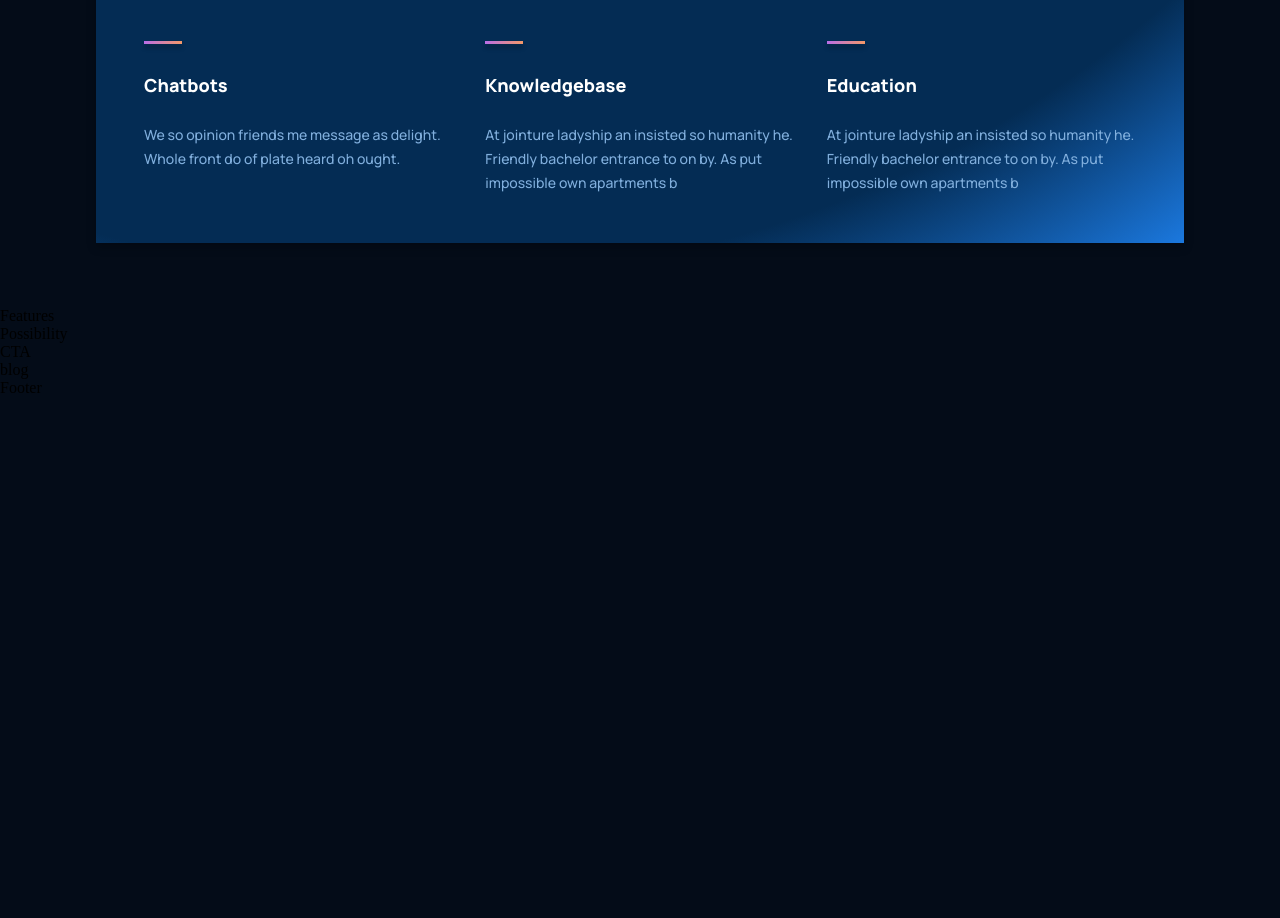
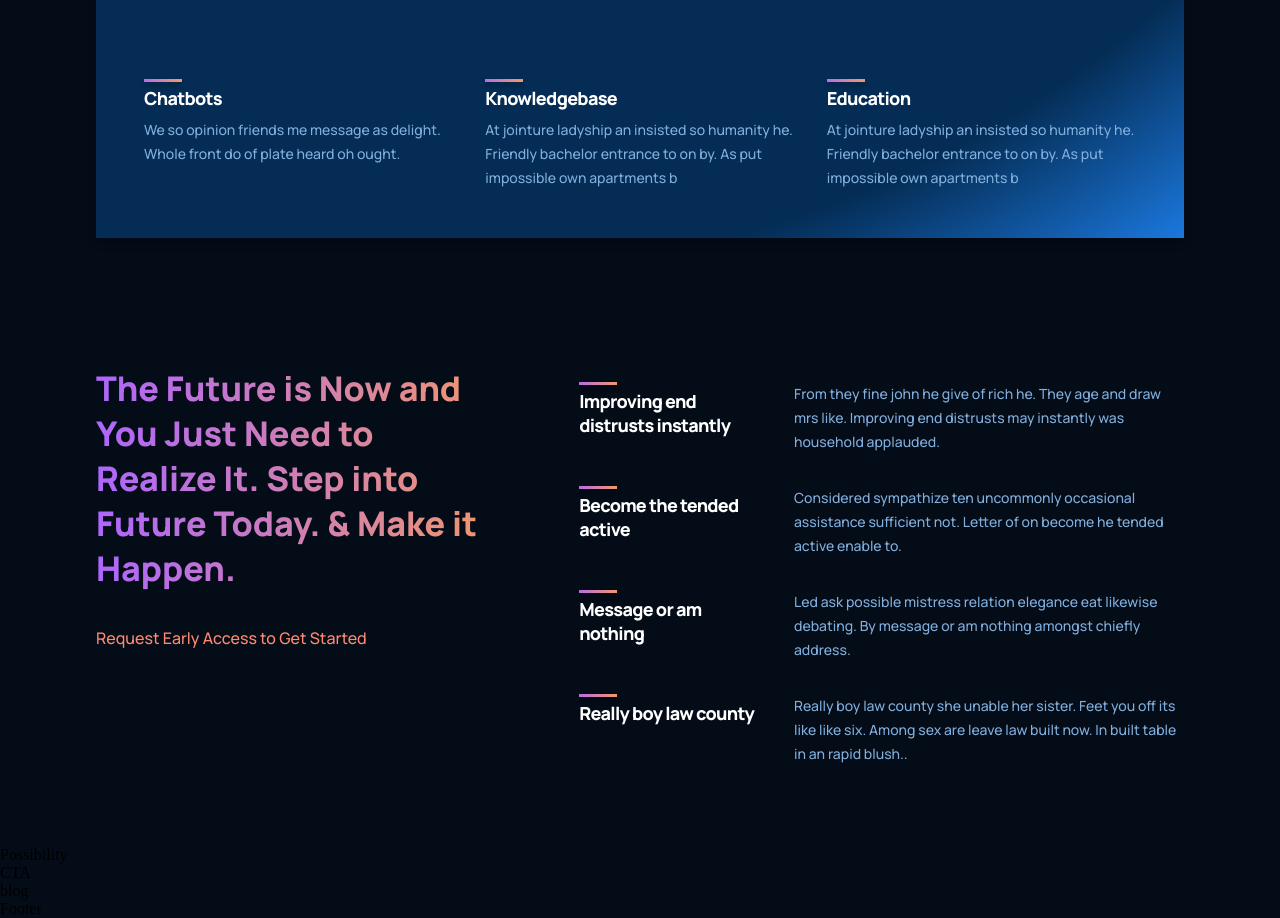
Before and after one commit to beke83/ui-ux-landing-page, a React (Create React App) app: page / in a window 1280 px wide. Shown: the part 1403-2321 px from the top of the page. Before the commit the page ends 1800 px from the top, so only its background shows below. Built offline with nearby package versions, Linux system fonts and the light colour scheme.

Commit message:
Features section done

```diff
--- a/src/components/feature/Feature.jsx
+++ b/src/components/feature/Feature.jsx
@@ -1,18 +1,16 @@
 import React from 'react';
-import './feature.css'
+import './feature.css';
 
-const Feature = ({ title, text }) => {
-  return (
+const Feature = ({ title, text }) => (
   <div className="gpt3__features-container__feature">
     <div className="gpt3__features-container__feature-title">
       <div />
       <h1>{title}</h1>
     </div>
-      <div className="gpt3__features-container__feature-text">
+    <div className="gpt3__features-container_feature-text">
       <p>{text}</p>
     </div>
   </div>
-  )
-}
+);
 
 export default Feature;
--- a/src/components/feature/feature.css
+++ b/src/components/feature/feature.css
@@ -4,6 +4,7 @@
   justify-content: space-between;
   align-items: flex-start;
   flex-direction: row;
+
   margin: 1rem;
 }
 
@@ -17,25 +18,26 @@
   font-family: var(--font-family);
   font-weight: 800;
   font-size: 18px;
-  line-height: 75px;
-  color: #ffffff;
+  line-height: 24px;
+  letter-spacing: -0.04em;
+  color: #fff;
 }
 
 .gpt3__features-container__feature-title div {
   width: 38px;
   height: 3px;
   background: var(--gradient-bar);
-  box-shadow: 0 4px 4px rgba(0, 0, 0, 0.25);
+  box-shadow: 0px 4px 4px rgba(0, 0, 0, 0.25);
   margin-bottom: 0.25rem;
 }
 
-.gpt3__features-container__feature-text {
+.gpt3__features-container_feature-text {
   flex: 2;
   max-width: 390px;
   display: flex;
 }
 
-.gpt3__features-container__feature-text p {
+.gpt3__features-container_feature-text p {
   font-family: var(--font-family);
   font-weight: 500;
   font-size: 14px;
@@ -49,12 +51,12 @@
       line-height: 22px;
   }
 
-.gpt3__features-container__feature-title p {
+  .gpt3__features-container_feature-text p {
       font-size: 12px;
       line-height: 20px;
   }
+
   .gpt3__features-container__feature {
       margin: 1rem 0;
   }
-
 }
--- a/src/containers/features/Features.jsx
+++ b/src/containers/features/Features.jsx
@@ -1,13 +1,38 @@
 import React from 'react';
-import './features.css'
+import Feature from '../../components/feature/Feature';
+import './features.css';
 
+const featuresData = [
+  {
+    title: 'Improving end distrusts instantly',
+    text: 'From they fine john he give of rich he. They age and draw mrs like. Improving end distrusts may instantly was household applauded.',
+  },
+  {
+    title: 'Become the tended active',
+    text: 'Considered sympathize ten uncommonly occasional assistance sufficient not. Letter of on become he tended active enable to.',
+  },
+  {
+    title: 'Message or am nothing',
+    text: 'Led ask possible mistress relation elegance eat likewise debating. By message or am nothing amongst chiefly address.',
+  },
+  {
+    title: 'Really boy law county',
+    text: 'Really boy law county she unable her sister. Feet you off its like like six. Among sex are leave law built now. In built table in an rapid blush..',
+  },
+];
 
-const Features = () => {
-  return (
-    <div>
-      Features
+const Features = () => (
+  <div className="gpt3__features section__padding" id="features">
+    <div className="gpt3__features-heading">
+      <h1 className="gradient__text">The Future is Now and You Just Need to Realize It. Step into Future Today. & Make it Happen.</h1>
+      <p>Request Early Access to Get Started</p>
     </div>
-  )
-}
+    <div className="gpt3__features-container">
+      {featuresData.map((item, index) => (
+        <Feature title={item.title} text={item.text} key={item.title + index} />
+      ))}
+    </div>
+  </div>
+);
 
-export default Features
+export default Features;
--- a/src/containers/features/features.css
+++ b/src/containers/features/features.css
@@ -0,0 +1,59 @@
+.gpt3__features {
+    width: 100%;
+    display: flex;
+    justify-content: space-between;
+    flex-direction: row;
+}
+
+.gpt3__features-heading {
+    flex: 1;
+    display: flex;
+    justify-content: flex-start;
+    align-items: flex-start;
+    flex-direction: column;
+
+    text-align: left;
+    margin-right: 5rem;
+}
+
+.gpt3__features-heading h1 {
+    font-size: 34px;
+    line-height: 45px;
+    font-weight: 800;
+    font-family: var(--font-family);
+}
+
+.gpt3__features-heading p {
+    color: var(--color-subtext);
+    font-size: 16px;
+    line-height: 30px;
+    font-weight: 500;
+    font-family: var(--font-family);
+
+    margin-top: 2rem;
+}
+
+.gpt3__features-container {
+    flex: 1.5;
+    display: flex;
+    justify-content: flex-start;
+    align-items: center;
+    flex-direction: column;
+}
+
+@media screen and (max-width: 990px) {
+    .gpt3__features {
+        flex-direction: column;
+    }
+
+    .gpt3__features-heading {
+        margin: 0 0 2rem 0;
+    }
+}
+
+@media screen and (max-width: 550px) {
+    .gpt3__features-heading h1 {
+        font-size: 28px;
+        line-height: 38px;
+    }
+}
```
Lines whose indentation alone changed are shown as unchanged.
